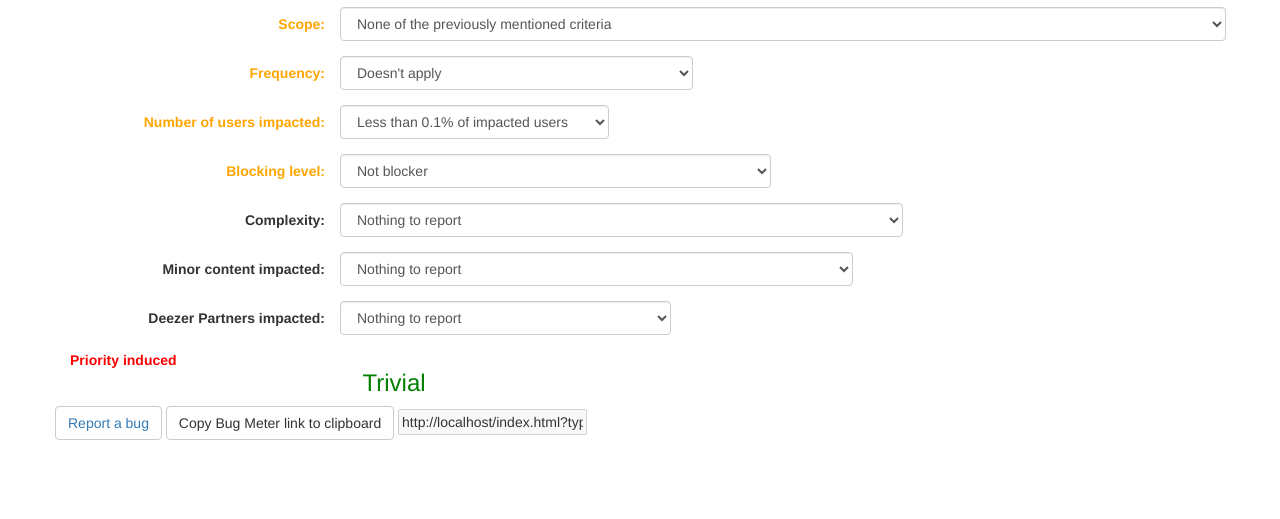
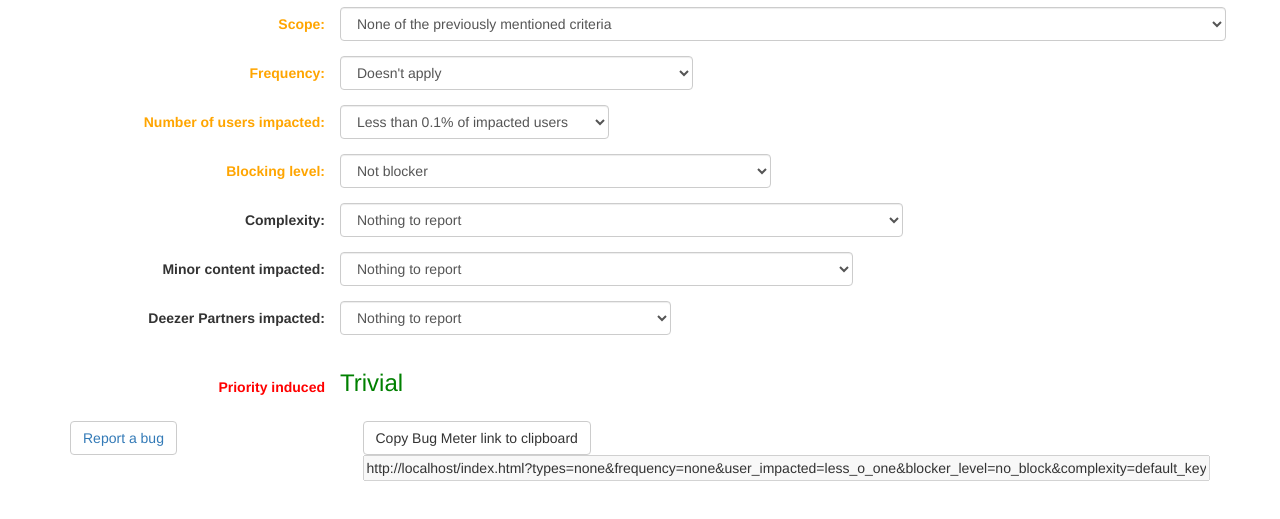
Before and after one commit to deezer/criticity_tool, a plain HTML site: page index.html in a window 1280 px wide. Shown: the part 63-582 px from the top of the page. Drawn offline with nearby package versions, Linux system fonts and the light colour scheme.

Commit message:
Fixed css issues.

```diff
--- a/index.html
+++ b/index.html
@@ -25,18 +25,26 @@
             </div>
             <div class="row">
                 <form id="bug-selectors" class="form-horizontal">
+                    <div class="form-group">
                         <div class="form-inline">
-                        <span class="result col-sm-3"><b>Priority induced</b></span>
-                        <span class="col-sm-9"><h3 id="bug-priority"></h3></span>
+                            <label for="bug-priority" class="result control-label col-sm-3"><b>Priority induced</b></label>
+                            <h3 id="bug-priority" class="col-sm-9 align-top"></h3>
+                        </div>
                     </div>
                 </form>
+            </div>
+            <div class="row">
+                <div class="col-sm-3">
                     <button type="button" class="btn btn-default">
                         <a id="report-jira" href="https://deezer.jira.com/servicedesk/customer/portal/7/create/91" target="_blank">Report a bug</a>
                     </button>
+                </div>
+                <div class="col-sm-9">
                     <button type="button" class="btn btn-default" onclick="main.exportLink();">
                         <span id="criticity-link">Copy Bug Meter link to clipboard</span>
                     </button>
-                <input type="text" id="link-generated" disabled></textarea>
+                    <input type="text" class="url-link" id="link-generated" disabled></input>
+                </div>
             </div>
         </div>
         <script>
--- a/js/data/renderer.js
+++ b/js/data/renderer.js
@@ -65,7 +65,7 @@ class Renderer {
         let html = '<div class="form-group">' +
             '<div class="form-inline">' +
                 '<label for="bug-' + key + '" ' + (data.status == "mandatory" ? 'title="Mandatory parameter"' : '') + ' class="control-label col-sm-3 ' + data.status + '">' + data.description + ':</label>' +
-                '<select id="bug-' + key + '" class="form-control" onchange="main.update();" for="bug-selectors" class="col-sm-9">' + options.join('') + '</select>' +
+                '<select id="bug-' + key + '" onchange="main.update();" for="bug-selectors" class="col-sm-9 form-control">' + options.join('') + '</select>' +
             '</div>' +
         '</div>';
         $('#bug-selectors').prepend(html);
--- a/styles/tool.css
+++ b/styles/tool.css
@@ -2,5 +2,8 @@
     color: orange;
 }
 .result {
-    color:red
+    color:red;
 }
+.url-link {
+    width: 100%;
+}
```
Lines whose indentation alone changed are shown as unchanged.
